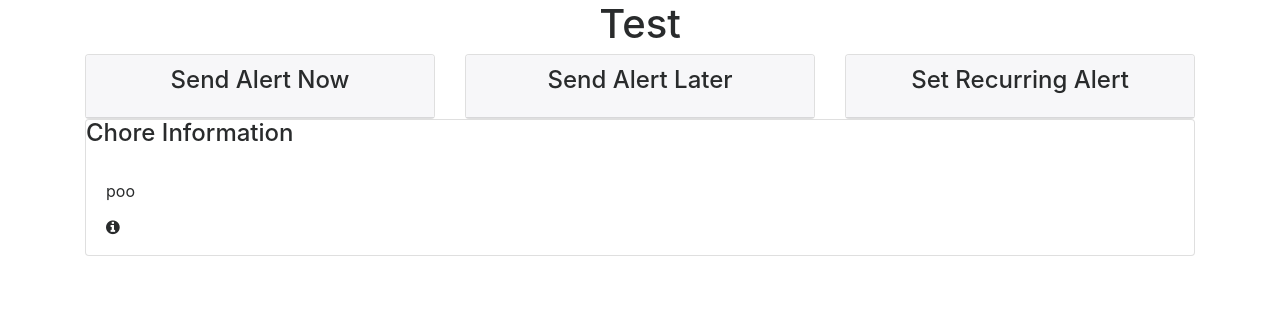
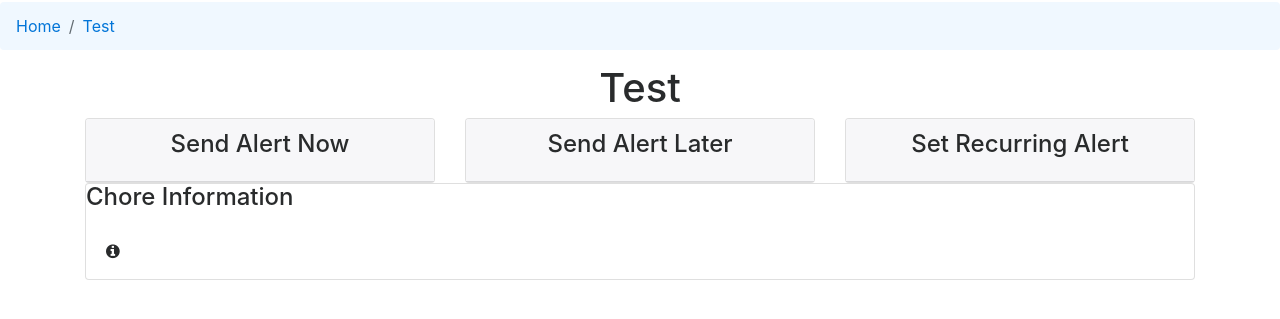
Before and after one commit to apramz/project2, a Django app: page /reminder/chore/test/ in a window 1280 px wide. Shown: the part 58-377 px from the top of the page. Run offline with Django 3.2, Linux system fonts and the light colour scheme; data comes from the database, SQL or seed files in the repository; some libraries are stand-ins or nearby versions.

Commit message:
added breadcrumbs

```diff
--- a/reminder/static/reminder/css/main.css
+++ b/reminder/static/reminder/css/main.css
@@ -9,6 +9,10 @@
 			NAVBAR
 *********************************
 *********************************/
+ol.breadcrumb{
+	background-color: aliceblue;
+}
+
 .navbar {
 
 }
--- a/reminder/templates/reminder/base.html
+++ b/reminder/templates/reminder/base.html
@@ -24,7 +24,18 @@
 				</ul>
 			</div>
 		</nav>
-
+		<ol class="breadcrumb">
+		  <li class="breadcrumb-item"><a href="{% url 'index' %}">Home</a></li>
+		  {% if team %}
+		  	<li class="breadcrumb-item"><a href="{{ team.get_absolute_url }}">{{ team.name }}</a></li>
+		  {% endif %}
+		  {% if roommate %}
+		  	<li class="breadcrumb-item"><a href="{{ roommate.get_absolute_url }}">{{ roommate.name }}</a></li>
+		  {% endif %}
+		  {% if chore %}
+		  	<li class="breadcrumb-item"><a href="{{ chore.get_absolute_url }}">{{ chore.name }}</a></li>
+		  {% endif %}
+		</ol>
 		<div class="container">
 			<h1 class='page-title'>{% block title %}
 				{% endblock %}
--- a/reminder/templates/reminder/view_chore.html
+++ b/reminder/templates/reminder/view_chore.html
@@ -121,7 +121,8 @@
 			<div class="card">
 				<h4 class="card-title">Chore Information</h4>
 				<div class="card-block">
-					<p>poo</p><span class="fa fa-info-circle"></span>
+					<div clas="row"
+					<span class="fa fa-info-circle"></span>
 
 				</div>
 			</div>
```
